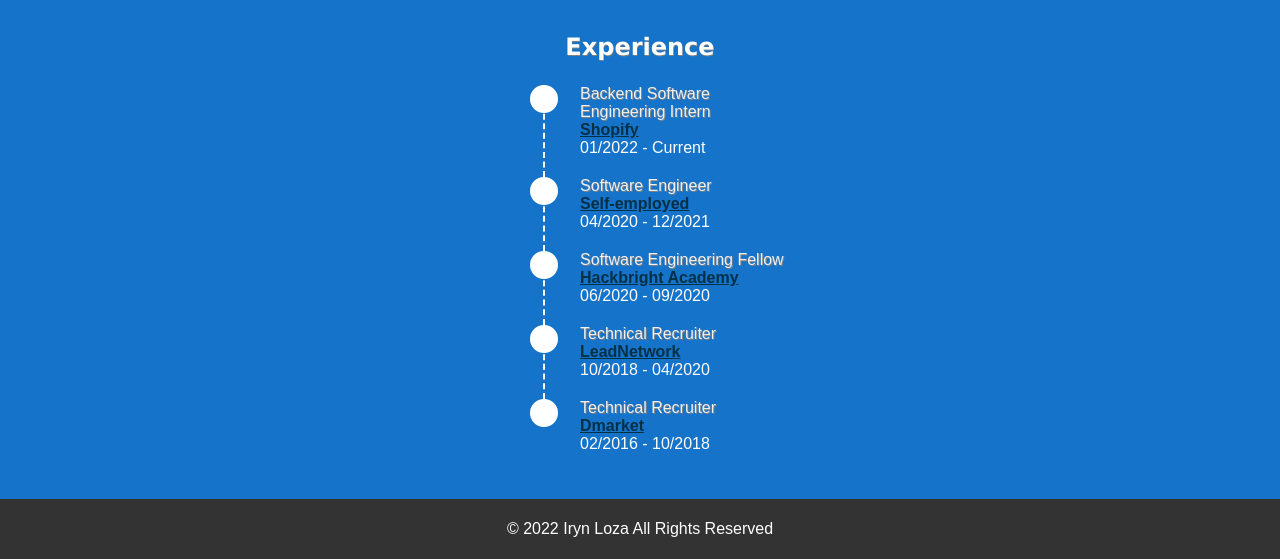
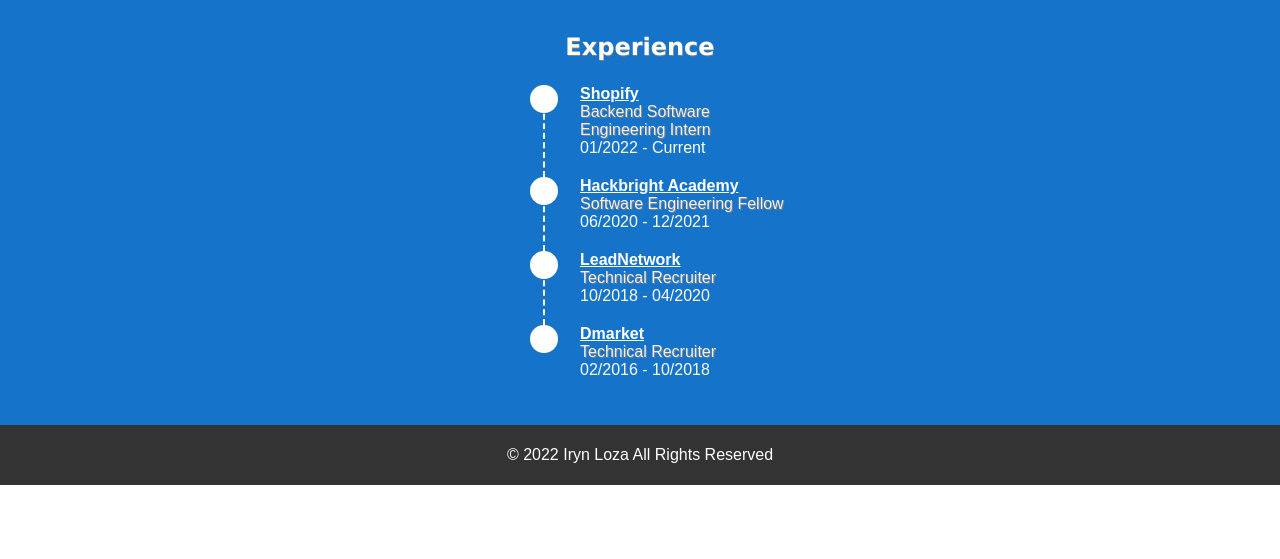
Before and after one commit to IrynLoza/portfolio, a plain HTML site: page index.html in a window 1280 px wide. Shown: the part 2039-2598 px from the top of the page. After the commit the page ends 2524 px from the top, so only its background shows below. Drawn offline with Linux system fonts and the light colour scheme.

Commit message:
Update resume

```diff
--- a/index.html
+++ b/index.html
@@ -31,8 +31,8 @@
             <i class="fab fa-github"></i></a>
         <a href="mailto:irynloza@gmail.com" class="button" target=”_blank”>
             <i class="far fa-envelope-open"></i></a>
-        <a href="documents/Iryna Loza_resume.pdf" class="button" target=”_blank”>
-            <i class="far fa-file-alt"></i></a>
+        <!-- <a href="documents/Iryna Loza_resume.pdf" class="button" target=”_blank”>
+            <i class="far fa-file-alt"></i></a> -->
     </div>
     <!-- About -->
     <div class="about">
@@ -108,24 +108,24 @@
     <div class="resume">
         <h3>Experience</h3>
         <ul>
-            <li><span>Backend Software Engineering Intern</span><br>
-                <a href="https://www.shopify.com" target=”_blank”>Shopify</a><br>
+            <li>
+                <a href="https://www.shopify.com" target=”_blank”>Shopify</a>
+                <br>
+                <span>Backend Software Engineering Intern</span><br>
                 01/2022 - Current
             </li>
             <li>
-                <span>Software Engineer</span><br>
-                <a href="https://irynloza.me/" target=”_blank”>Self-employed</a><br>
-                04/2020 - 12/2021
+                <a href="https://hackbrightacademy.com/" target=”_blank”>Hackbright Academy</a><br>
+                <span>Software Engineering Fellow</span><br>
+                06/2020 - 12/2021
             </li>
-            <li><span>Software Engineering Fellow</span><br>
-                <a href="https://hackbrightacademy.com/" target=”_blank”>Hackbright Academy</a><br>
-                06/2020 - 09/2020
-            </li>
-            <li><span>Technical Recruiter</span><br>
+            <li>
                 <a href="https://leadnetwork.com/" target=”_blank”>LeadNetwork</a><br>
+                <span>Technical Recruiter</span><br>
                 10/2018 - 04/2020</li>
-            <li><span>Technical Recruiter</span><br>
+            <li>
                 <a href="https://www.dmarket.com" target=”_blank”>Dmarket</a><br>
+                <span>Technical Recruiter</span><br>
                 02/2016 - 10/2018</li>
         </ul>
     </div>
--- a/style.css
+++ b/style.css
@@ -27,7 +27,7 @@ h1,h2,h3,h4,h5 {
 }
 
 a {
-  color: #023047;
+  color: white;
   font-weight: bold;
 }
 
```
Also changed, not shown: images/Tech stack.jpg (added), images/aws-logo.png (added), images/dogstack.jpg (added), images/dogtinder.png (added), images/email.jpeg (added), images/escape_room.png (added), images/linkedIn.png (added), images/mocha.png (added), images/movie.png (added), images/proxy.png (added), images/sky.jpeg (added), 1 other file.
